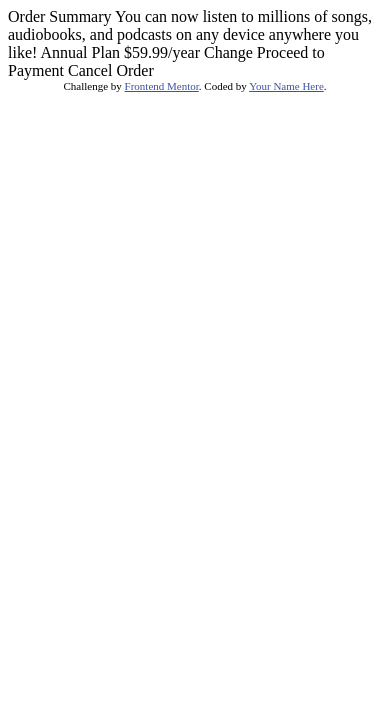
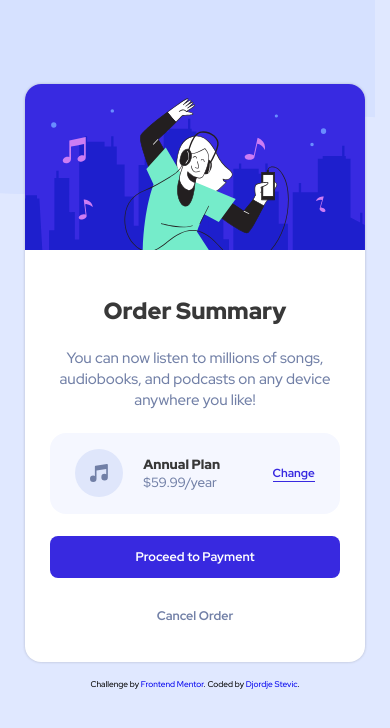
Before and after one commit to Djokaras/order-summary-component, a plain HTML site: page index.html in a window 390 px wide. Drawn offline with Linux system fonts and the light colour scheme.

Commit message:
desktop and mobile

```diff
--- a/index.html
+++ b/index.html
@@ -1,37 +1,73 @@
 <!DOCTYPE html>
 <html lang="en">
 	<head>
-  <meta charset="UTF-8">
-  <meta name="viewport" content="width=device-width, initial-scale=1.0"> <!-- displays site properly based on user's device -->
+		<meta charset="UTF-8" />
+		<meta name="viewport" content="width=device-width, initial-scale=1.0" />
+		<!-- displays site properly based on user's device -->
 
-  <link rel="icon" type="image/png" sizes="32x32" href="./images/favicon-32x32.png">
+		<link
+			rel="icon"
+			type="image/png"
+			sizes="32x32"
+			href="./images/favicon-32x32.png"
+		/>
+		<link rel="stylesheet" href="style.css" />
+		<link rel="preconnect" href="https://fonts.googleapis.com" />
+		<link rel="preconnect" href="https://fonts.gstatic.com" crossorigin />
+		<link
+			href="https://fonts.googleapis.com/css2?family=Red+Hat+Display:wght@500;700;900&display=swap"
+			rel="stylesheet"
+		/>
 
 		<title>Frontend Mentor | Order summary card</title>
-
-  <!-- Feel free to remove these styles or customise in your own stylesheet 👍 -->
-  <style>
-    .attribution { font-size: 11px; text-align: center; }
-    .attribution a { color: hsl(228, 45%, 44%); }
-  </style>
 	</head>
 	<body>
+		<div class="container">
+			<img
+				src="images/illustration-hero.svg"
+				alt="doodle of a women listening to music on headphones"
+			/>
 
-  Order Summary
-
-  You can now listen to millions of songs, audiobooks, and podcasts on any
-  device anywhere you like!
-
-  Annual Plan
-  $59.99/year
-
-  Change
-
-  Proceed to Payment
-  Cancel Order
+      <main class="main">
+			<heading class="heading">
+				<h1 class="heading-primary">Order Summary</h1>
+				<p class="main-text">
+					You can now listen to millions of songs, audiobooks, and podcasts on
+					any device anywhere you like!
+				</p>
+			</heading>
+				<section class="plan-section">
+					<svg
+						class="icon"
+						xmlns="http://www.w3.org/2000/svg"
+						width="48"
+						height="48"
+					>
+						<g fill="none" fill-rule="evenodd">
+							<circle cx="24" cy="24" r="24" fill="#DFE6FB" />
+							<path
+								fill="#717FA6"
+								fill-rule="nonzero"
+								d="M32.574 15.198a.81.81 0 00-.646-.19L20.581 16.63a.81.81 0 00-.696.803V26.934a3.232 3.232 0 00-1.632-.44A3.257 3.257 0 0015 29.747 3.257 3.257 0 0018.253 33a3.257 3.257 0 003.253-3.253v-8.37l9.726-1.39v5.327a3.232 3.232 0 00-1.631-.441 3.257 3.257 0 00-3.254 3.253 3.257 3.257 0 003.254 3.253 3.257 3.257 0 003.253-3.253V15.81a.81.81 0 00-.28-.613z"
+							/>
+						</g>
+					</svg>
+					<div class="plan-description">
+						<h2 class="plan-heading">Annual Plan</h2>
+						<p class="plan-price">$59.99/year</p>
+					</div>
+					<a href="#" class="plan-change">Change</a>
+				</section>
+				<a href="#" class="payment-btn">Proceed to Payment</a>
+				<a href="#" class="cancel-btn">Cancel Order</a>
+      </div>
+    </main>
 
 		<div class="attribution">
-    Challenge by <a href="https://www.frontendmentor.io?ref=challenge" target="_blank">Frontend Mentor</a>.
-    Coded by <a href="#">Your Name Here</a>.
+			Challenge by
+			<a href="https://www.frontendmentor.io?ref=challenge" target="_blank"
+				>Frontend Mentor</a
+			>. Coded by <a href="#">Djordje Stevic</a>.
 		</div>
 	</body>
 </html>
--- /dev/null
+++ b/style.css
@@ -0,0 +1,183 @@
+/* # Front-end Style Guide
+
+## Layout
+
+The designs were created to the following widths:
+
+- Mobile: 375px
+- Desktop: 1440px
+
+## Colors
+
+### Primary
+
+- Pale blue: hsl(225, 100%, 94%)
+- Bright blue: hsl(245, 75%, 52%)
+
+### Neutral
+
+- Very pale blue: hsl(225, 100%, 98%)
+- Desaturated blue: hsl(224, 23%, 55%)
+- Dark blue: hsl(223, 47%, 23%)
+
+## Typography
+
+### Body Copy
+
+- Font size (paragraph): 16px
+
+### Font
+
+- Family: [Red Hat Display](https://fonts.google.com/specimen/Red+Hat+Display)
+- Weights: 500, 700, 900 */
+
+/* Reset */
+
+* {
+	margin: 0;
+	padding: 0;
+	box-sizing: border-box;
+}
+
+a {
+	text-decoration: none;
+}
+
+/* General */
+
+html {
+	font-size: 62.5%;
+	background: hsl(225, 100%, 94%);
+}
+
+body {
+	font-family: 'Red Hat Display', sans-serif;
+	padding: 10rem 15rem;
+	background-image: url(images/pattern-background-desktop.svg);
+	background-repeat: no-repeat;
+}
+
+/*///////////
+/* Layout */
+/*////////*/
+
+.container {
+	display: flex;
+	flex-direction: column;
+	gap: 2.4rem;
+	max-width: 45rem;
+	box-shadow: 0 0 3px rgb(0 0 0 / 0.2);
+	background: #fff;
+	border-radius: 16px;
+	overflow: hidden;
+	margin: 0 auto 2rem;
+}
+
+.main {
+	padding: 2rem 5rem;
+}
+
+.plan-section {
+	background: hsl(225, 100%, 98%);
+	padding: 2rem 3rem;
+	border-radius: 16px;
+
+	display: flex;
+	gap: 2.4rem;
+	align-items: center;
+}
+
+.plan-change {
+	margin-left: auto;
+}
+
+.attribution {
+	text-align: center;
+}
+
+/*///////////
+/* Styling */
+/*////////*/
+
+.heading-primary {
+	font-size: 2.8rem;
+	font-weight: 900;
+	color: rgb(56, 56, 56);
+	text-align: center;
+	margin-bottom: 2.6rem;
+}
+
+.plan-section {
+	margin-top: 2.6rem;
+	margin-bottom: 2.6rem;
+}
+
+.plan-heading {
+	font-size: 1.6rem;
+	font-weight: 900;
+	color: rgb(56, 56, 56);
+}
+
+.plan-price {
+	font-size: 1.6rem;
+	font-weight: 500;
+	color: hsl(224, 23%, 55%);
+}
+
+.plan-change {
+	font-size: 1.4rem;
+	font-weight: 700;
+	color: hsl(245, 75%, 52%);
+	border-bottom: 1px solid hsl(245, 75%, 52%);
+}
+
+.main-text {
+	font-size: 1.6rem;
+	font-weight: 500;
+	line-height: 1.4;
+	color: hsl(224, 23%, 55%);
+	text-align: center;
+}
+
+.payment-btn,
+.cancel-btn {
+	display: block;
+	font-size: 1.5rem;
+	font-weight: 700;
+	border-radius: 8px;
+	text-align: center;
+	padding: 1.5rem 3rem;
+}
+
+.payment-btn {
+	color: #fff;
+	background: hsl(245, 75%, 52%);
+	margin-bottom: 2rem;
+}
+
+.cancel-btn {
+	color: hsl(224, 23%, 55%);
+}
+
+@media (max-width: 43em) {
+	html {
+		font-size: 52.25%;
+	}
+
+	body {
+		padding: 10rem 3rem;
+		background-image: url(images/pattern-background-mobile.svg);
+		background-repeat: no-repeat;
+	}
+
+	.heading {
+	}
+
+	.main {
+		padding: 3rem 3rem;
+	}
+
+	.main-text {
+		font-size: 1.8rem;
+	}
+} ;
```
Lines whose indentation alone changed are shown as unchanged.
